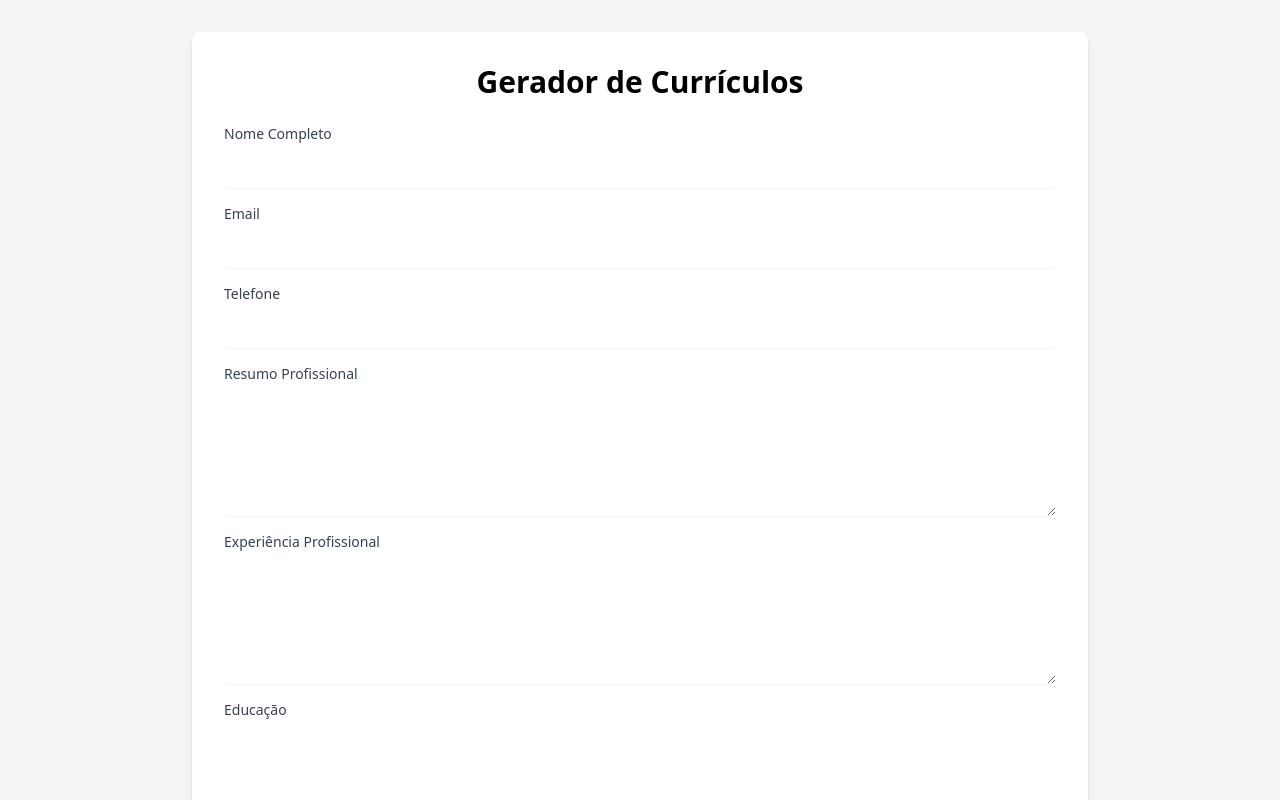
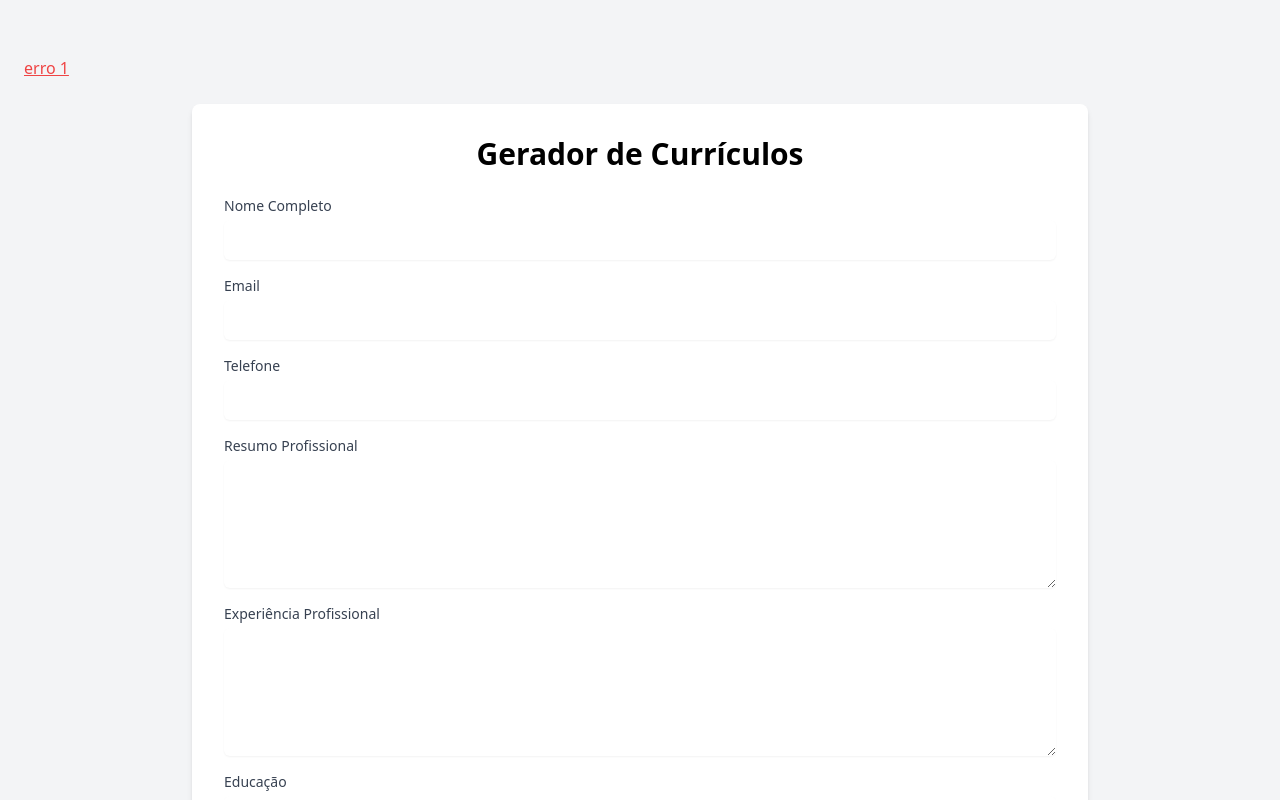
Before and after one commit to joaoklvf/cv-builder, a Next.js app: page / in a window 1280 px wide. Shown: the top 800 px of the page. Built offline with nearby package versions, Linux system fonts and the light colour scheme.

Commit message:
feat: initial modal commit

```diff
--- /dev/null
+++ b/src/app/components/modal-example.tsx
@@ -0,0 +1,114 @@
+import { useState, useRef, useEffect } from 'react';
+
+
+const TextWithCorrection = ({ suggestions }: any) => {
+  const [currentSuggestionIndex, setCurrentSuggestionIndex] = useState(0);
+  const [showModal, setShowModal] = useState(false);
+  const [modalPosition, setModalPosition] = useState({ top: 0, left: 0 });
+  const textRef = useRef<HTMLSpanElement>(null);
+
+  const currentSuggestion = suggestions[currentSuggestionIndex];
+
+  // Função para calcular a posição do modal
+  const calculateModalPosition = () => {
+    if (textRef.current) {
+      const rect = textRef.current.getBoundingClientRect();
+      setModalPosition({
+        top: rect.top + window.scrollY + 20, // posição abaixo do texto
+        left: rect.left + window.scrollX, // alinhado à esquerda
+      });
+    }
+  };
+
+  useEffect(() => {
+    if (currentSuggestion) {
+      calculateModalPosition();
+    }
+  }, [currentSuggestionIndex]);
+
+  const handleNextSuggestion = () => {
+    setCurrentSuggestionIndex((prev) =>
+      prev < suggestions.length - 1 ? prev + 1 : prev
+    );
+  };
+
+  const handlePreviousSuggestion = () => {
+    setCurrentSuggestionIndex((prev) => (prev > 0 ? prev - 1 : prev));
+  };
+
+  const acceptSuggestion = () => {
+    // Lógica para aceitar a sugestão
+    console.log('Sugestão aceita:', currentSuggestion);
+  };
+
+  const rejectSuggestion = () => {
+    // Lógica para rejeitar a sugestão
+    console.log('Sugestão rejeitada:', currentSuggestion);
+  };
+
+  return (
+    <div className="relative">
+      <span
+        ref={textRef}
+        onClick={() => setShowModal(true)}
+        className="cursor-pointer underline text-red-500"
+      >
+        {currentSuggestion ? currentSuggestion.text : 'Texto com erro'}
+      </span>
+
+      {showModal && (
+        <div
+          className="absolute bg-white shadow-lg p-4 rounded-md border border-gray-300"
+          style={{ top: modalPosition.top, left: modalPosition.left }}
+        >
+          <p className="text-sm">{currentSuggestion.suggestion}</p>
+          <div className="flex justify-between mt-2">
+            <button
+              className="bg-blue-500 text-white px-2 py-1 rounded hover:bg-blue-700"
+              onClick={acceptSuggestion}
+            >
+              Aceitar
+            </button>
+            <button
+              className="bg-gray-500 text-white px-2 py-1 rounded hover:bg-gray-700"
+              onClick={rejectSuggestion}
+            >
+              Rejeitar
+            </button>
+          </div>
+          <div className="flex justify-between mt-2">
+            <button
+              className="text-blue-500 hover:underline"
+              onClick={handlePreviousSuggestion}
+            >
+              ← Anterior
+            </button>
+            <button
+              className="text-blue-500 hover:underline"
+              onClick={handleNextSuggestion}
+            >
+              Próximo →
+            </button>
+          </div>
+        </div>
+      )}
+    </div>
+  );
+};
+
+// Exemplo de como usar este componente
+const Example = () => {
+  const exampleSuggestions = [
+    { text: 'erro 1', suggestion: 'correção 1' },
+    { text: 'erro 2', suggestion: 'correção 2' },
+    { text: 'erro 3', suggestion: 'correção 3' },
+  ];
+
+  return (
+    <div className="p-6">
+      <TextWithCorrection suggestions={exampleSuggestions} />
+    </div>
+  );
+};
+
+export default Example;
--- a/src/app/page.tsx
+++ b/src/app/page.tsx
@@ -3,6 +3,7 @@
 import { FormEvent, KeyboardEvent, useState } from 'react';
 import { getRevisedText } from './services/grammar-service';
 import { getPhoneMask } from './utils/masks';
+import Example from './components/modal-example';
 
 const getTextRevisedByForm = async (target: HTMLFormElement) => {
   const formData = Object.fromEntries(new FormData(target).entries());
@@ -40,6 +41,7 @@ export default function Home() {
 
   return (
     <div className="min-h-screen bg-gray-100 py-8">
+      <Example />
       <div className="max-w-4xl mx-auto bg-white shadow-md rounded-lg p-8">
         <h1 className="text-black text-3xl font-bold text-center mb-6">Gerador de Currículos</h1>
         <form onSubmit={onSubmitForm}>
```
